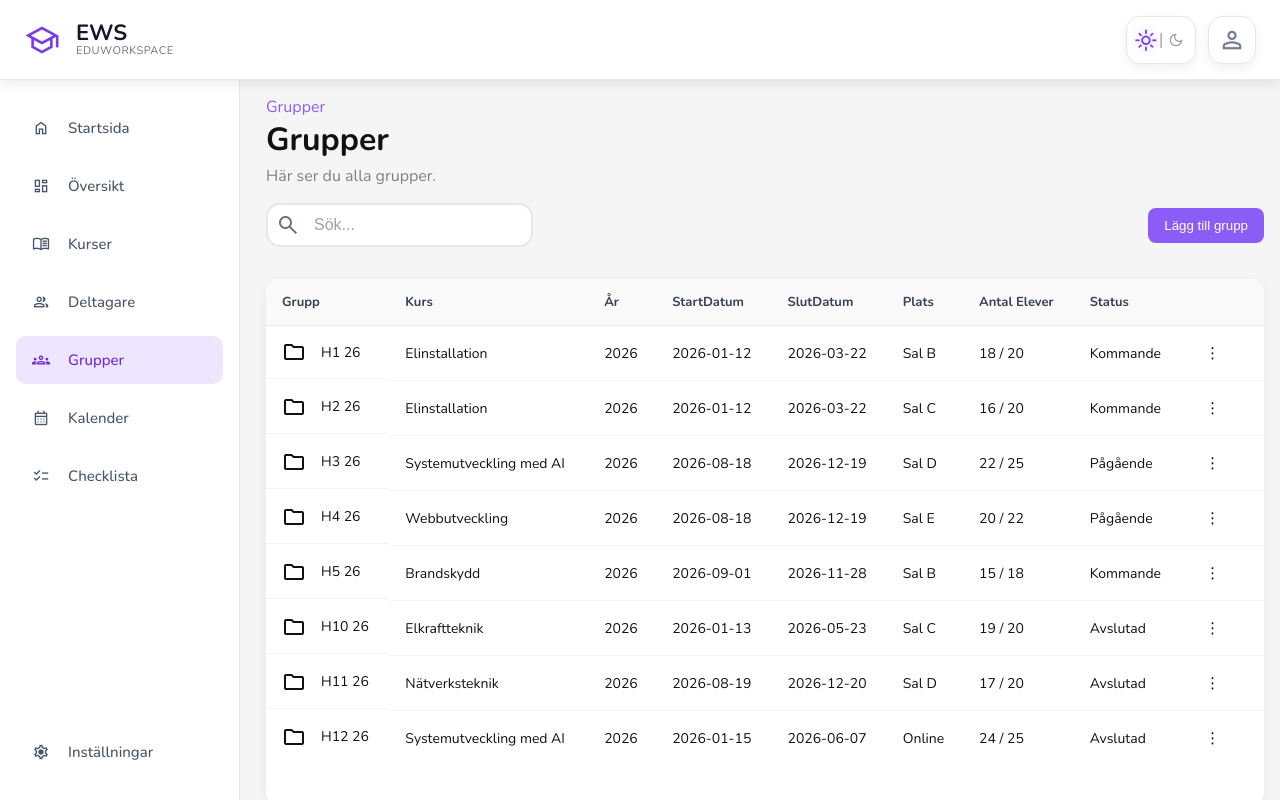
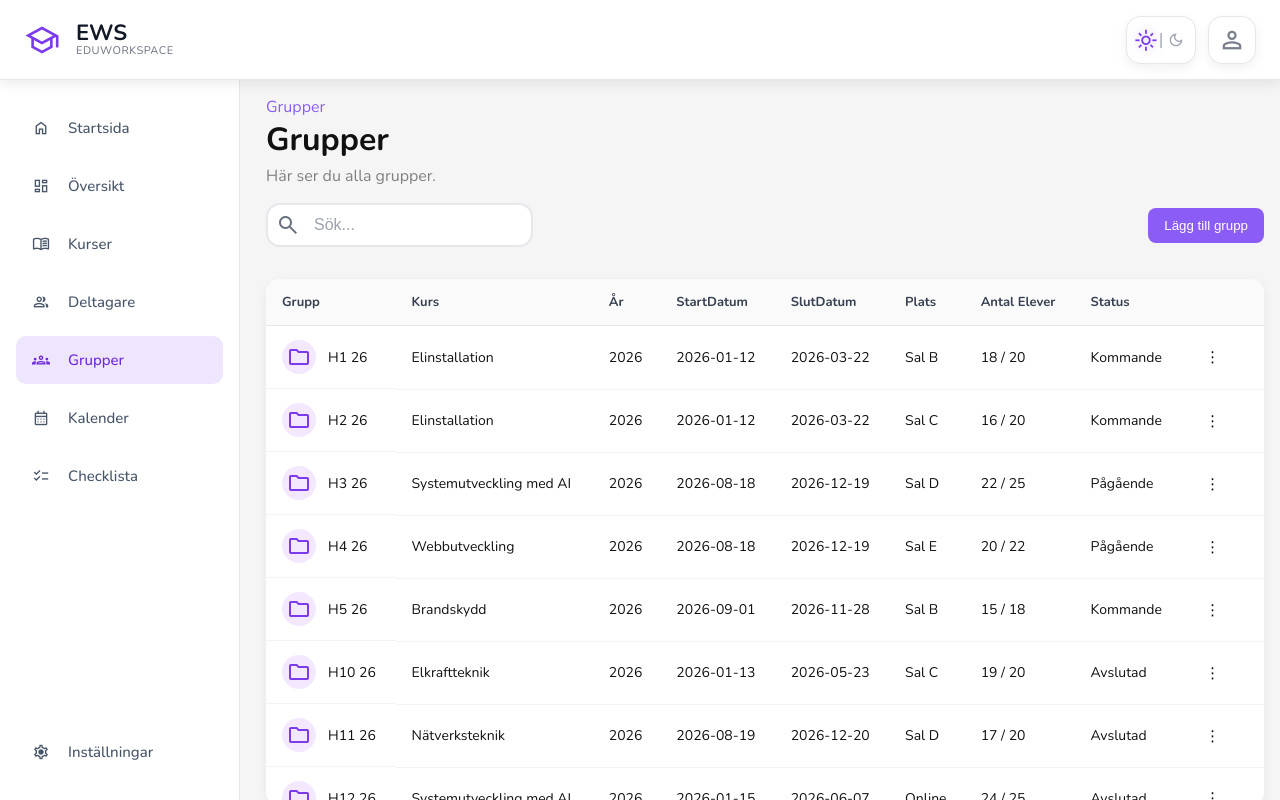
Before and after one commit to Brian-Bridgeman/Eduworkspace, an Angular app in the folder Client/: page /groups in a window 1280 px wide. Built offline with nearby package versions, Linux system fonts and the light colour scheme.

Commit message:
style icons

```diff
--- a/Client/src/styles.css
+++ b/Client/src/styles.css
@@ -43,7 +43,15 @@ body {
 .avatar {
   display: flex;
   align-items: center;
-  gap: 15px;
+  gap: 12px;
+}
+
+.avatar .material-symbols-outlined {
+  font-size: 24px;
+  color: #7c3aed;
+  background: #f3e8ff;
+  border-radius: 50%;
+  padding: 5px;
 }
 
 table {
```
